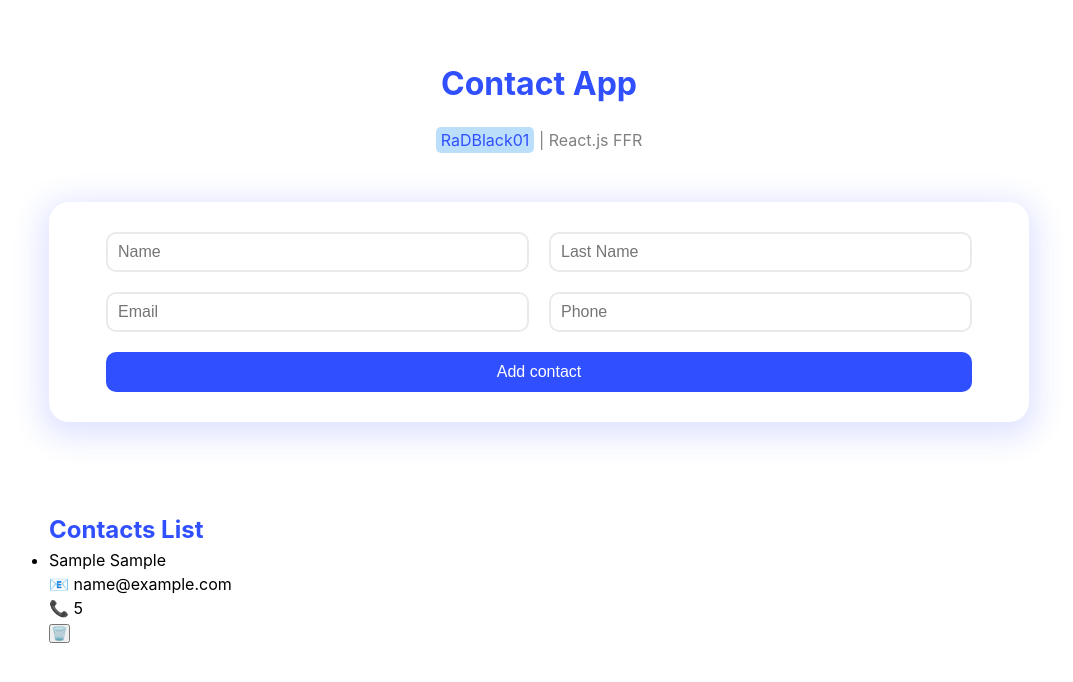
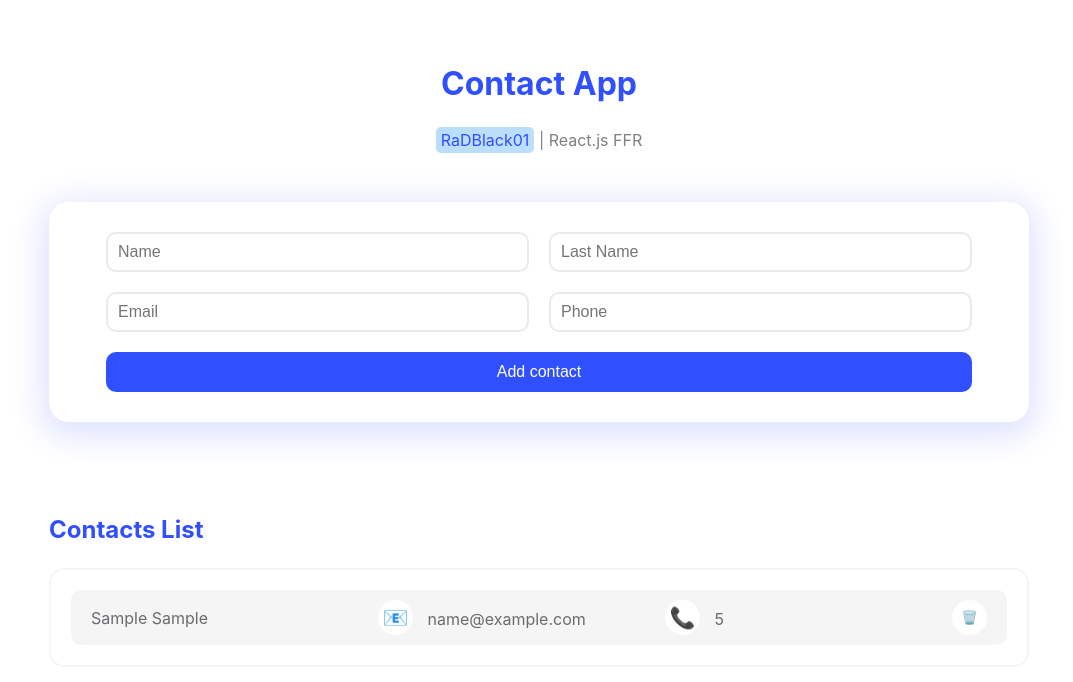
Before and after one commit to RaD01Black/contact-app-FFR, a React (Vite) app: page / in a window 1280 px wide. Both pictures are taken after typing "Sample", "Sample", "name@example.com", "5" into the empty fields and a click on the button "Add contact". Shown: the top 682 px of the page, without its empty margins (101-1174 px from the left). Built offline with nearby package versions, Linux system fonts and the light colour scheme.

Commit message:
Last commit

```diff
--- a/src/components/ContactItem.jsx
+++ b/src/components/ContactItem.jsx
@@ -1,7 +1,8 @@
+import styles from "./ContactItem.module.css"
 
 function ContactItem({data : {id, name, LastName, email, phone}, deleteHandler}) {
   return (
-    <li key={id}>
+    <li className={styles.item}>
     <p>
       {name} {LastName}
     </p>
--- /dev/null
+++ b/src/components/ContactItem.module.css
@@ -0,0 +1,41 @@
+.item {
+    display: flex;
+    justify-content: space-between;
+    align-items: center;
+    background-color: #f5f5f5;
+    color: #6b6b6f;
+    padding: 10px 20px;
+    margin: 15px;
+    border-radius: 10px;
+}
+
+.item p {
+    flex-basis: 0;
+    flex-grow: 1;
+}
+
+.item span {
+    display: inline-block;
+    font-size: 1.3rem;
+    text-align: center;
+    margin-right: 10px;
+    background-color: #fff;
+    width: 35px;
+    height: 35px;
+    line-height: 35px;
+    border-radius: 50%;
+}
+
+.item button {
+    width: 35px;
+    height: 35px;
+    background-color: #fff;
+    border: none;
+    border-radius: 50%;
+    cursor: pointer;
+    transition: .1s all ease-in-out;
+}
+
+.item button:hover {
+    font-size: 1.5rem;
+}
--- a/src/components/ContactsList.module.css
+++ b/src/components/ContactsList.module.css
@@ -1,6 +1,7 @@
 .container {
     width: 100%;
     margin-bottom: 100px;
+
 }
 
 .container h3 {
@@ -8,7 +9,7 @@
     font-size: 1.5rem;
 }
 
-.contacts {
+.contact {
     border: 2px solid #f5f5f5;
     list-style: none;
     margin-top: 20px;
```
